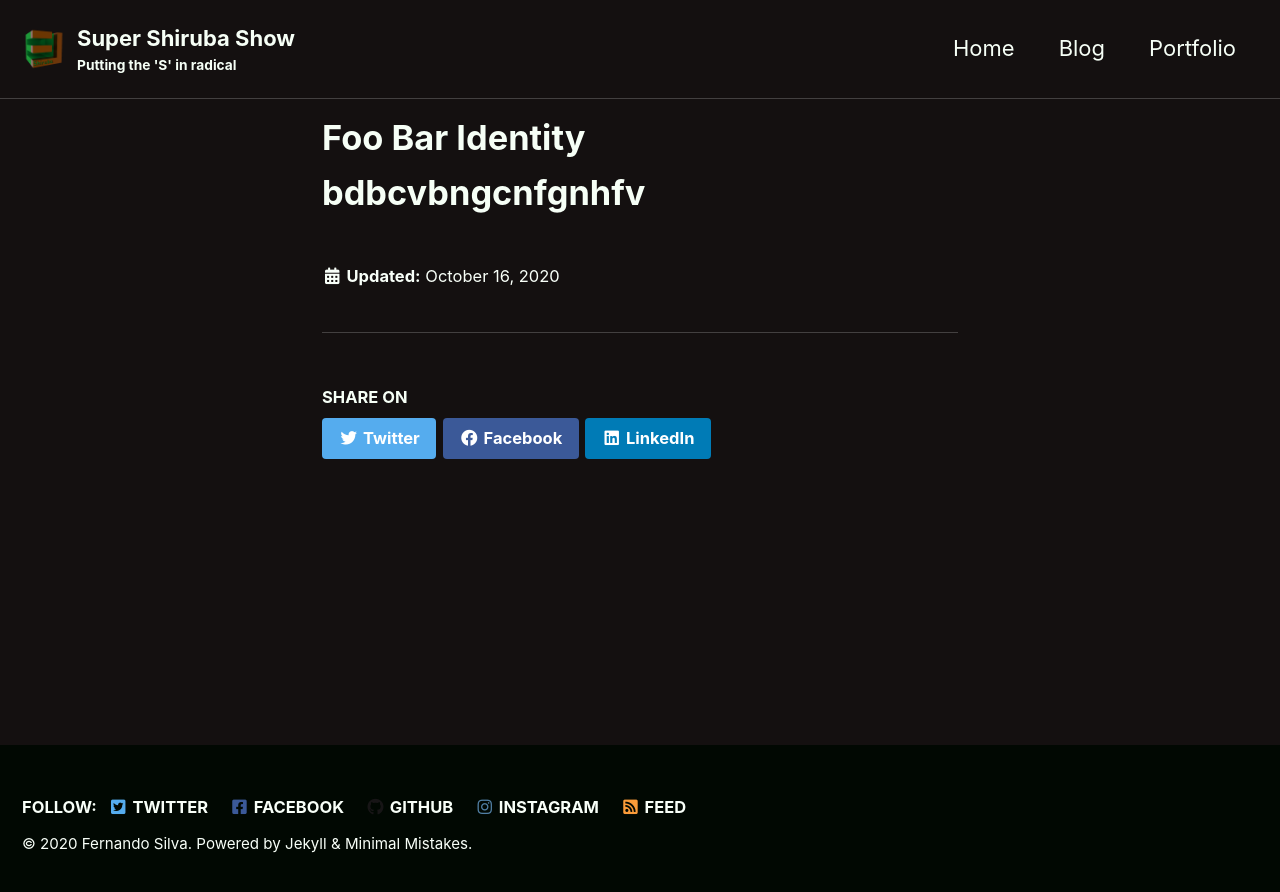
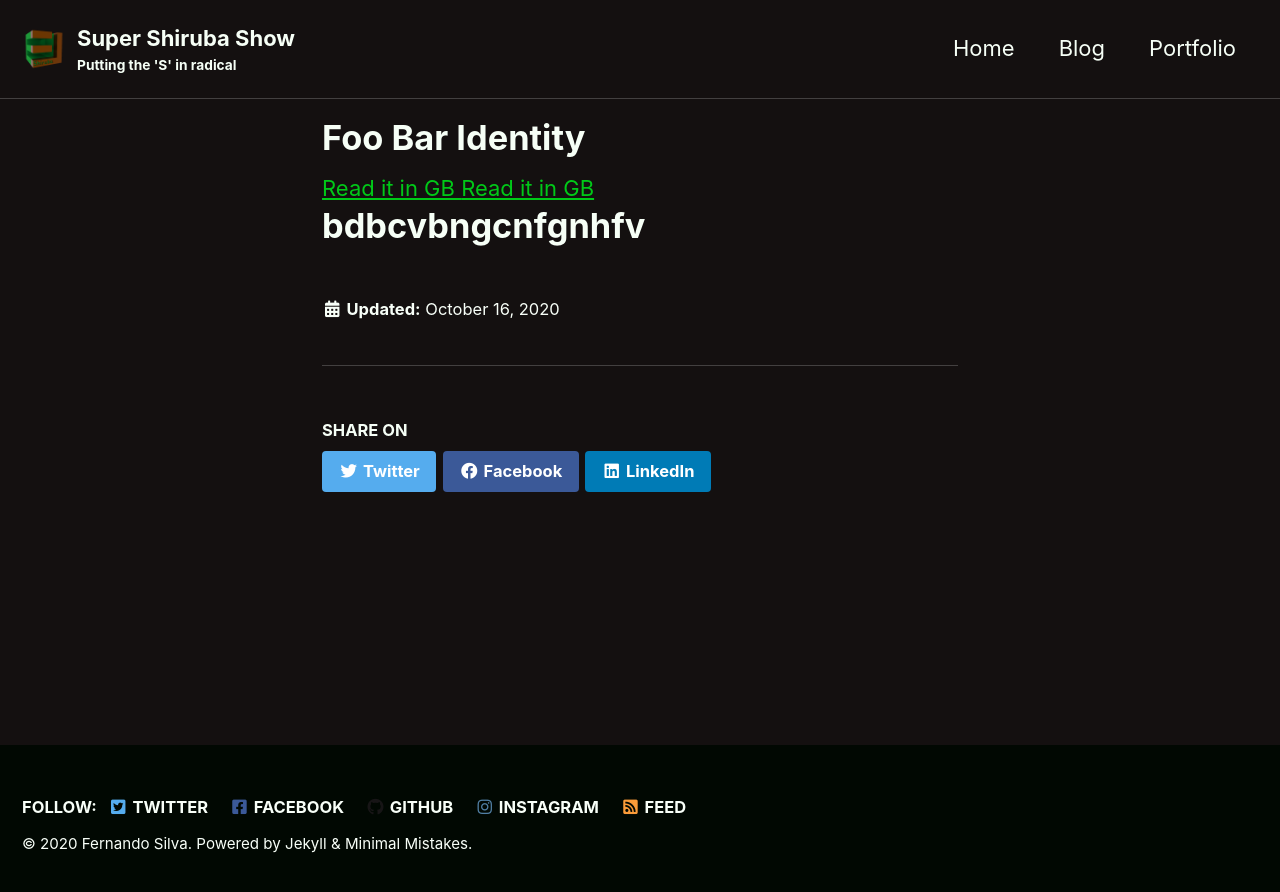
Before and after one commit to fshiruba/ShirubaSite, a Jekyll site: the page built from _portfolio/portfoliotest.md, in a window 1280 px wide. Shown: the top 892 px of the page. Built offline with Jekyll 4.4.1, drawn with Linux system fonts in a browser that asks for light colours; cached includes are drawn as plain includes.

Commit message:
Update single.html
alteração importante no sigle.html

```diff
--- a/_layouts/single.html
+++ b/_layouts/single.html
@@ -30,6 +30,17 @@ layout: default
           {% include page__meta.html %}
         </header>
       {% endunless %}
+
+      {% if page.bookauthor == null and page.permalink == null %}
+        {% assign versions=site.posts | where:"ref", page.ref | sort: 'lang' %}
+        {% if versions.size > 1 %}
+          {% for version in versions %}
+            {% if version.lang != page.lang %}
+              <a href="{{ version.url }}" class="{{ version.lang }}">{{ site.data.i18n[version.lang].read_it_in] }} {{ site.data.i18n[version.lang].icon }} </a>
+            {% endif %}
+          {% endfor %}
+        {% endif %}
+      {% endif %}
 
       <section class="page__content" itemprop="text">
         {% if page.toc %}
```
